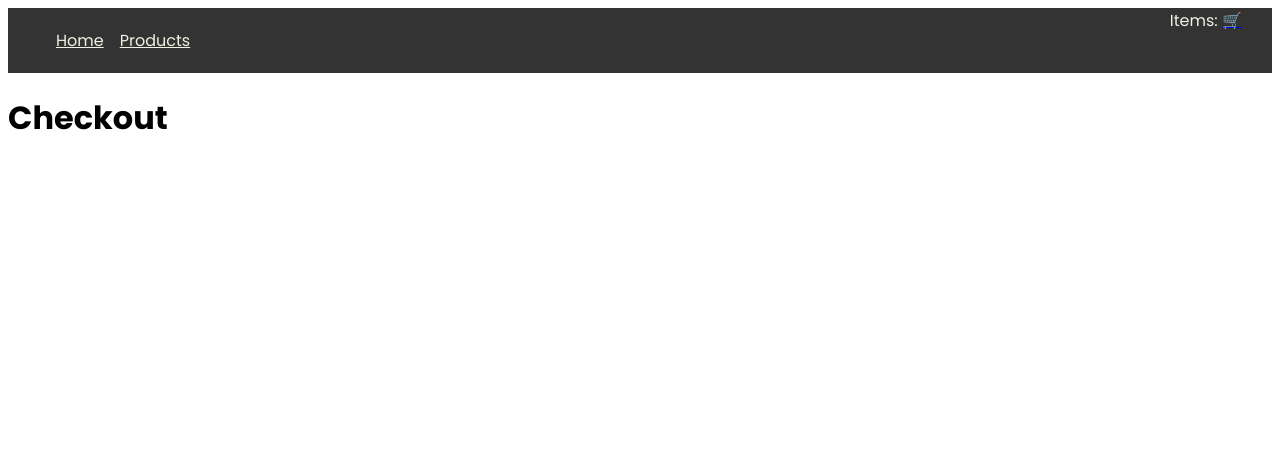
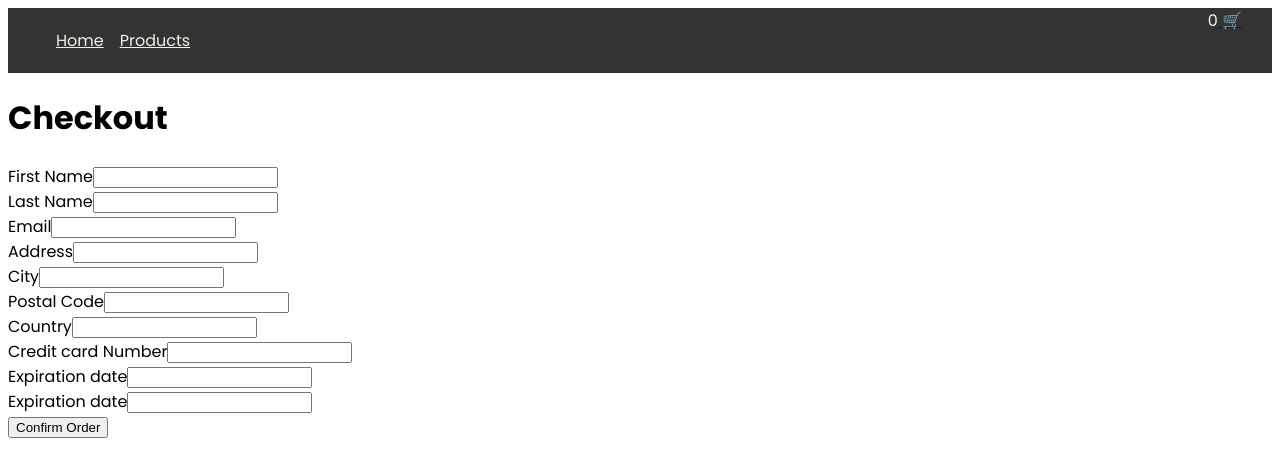
Before and after one commit to Franziska-F/next-ecommerce-store, a Next.js app: page /checkout in a window 1280 px wide. Shown: the top 476 px of the page. Built offline with nearby package versions, Linux system fonts and the light colour scheme.

Commit message:
Add checkout page, pup up not working

```diff
--- a/components/Header.js
+++ b/components/Header.js
@@ -29,7 +29,12 @@ const header = css`
   }
 `;
 
-export default function Header() {
+export default function Header(props) {
+  console.log(props.currentCart);
+  let totalItems = props.currentCart.reduce(function (prev, current) {
+    return prev + current.count;
+  }, 0);
+
   return (
     <header css={header}>
       <div className="links">
@@ -43,8 +48,10 @@ export default function Header() {
           </li>
         </ul>
       </div>
+
       <div className="cart">
-        <span>Items: </span>
+        <span>{totalItems}</span>
+
         <Link href="/cart"> 🛒 </Link>
       </div>
     </header>
--- a/components/Layout.js
+++ b/components/Layout.js
@@ -3,7 +3,7 @@ import Header from './Header';
 export default function Layout(props) {
   return (
     <div>
-      <Header />
+      <Header currentCart={props.currentCart} />
       {props.children} {/* all the content of the page */}
     </div>
   );
--- a/pages/_app.js
+++ b/pages/_app.js
@@ -1,3 +1,10 @@
+import {
+  useEffect,
+  useState,
+} from 'react';
+
+import Cookies from 'js-cookie';
+
 import {
   css,
   Global,
@@ -6,6 +13,14 @@ import {
 import Layout from '../components/Layout';
 
 function MyApp({ Component, pageProps }) {
+  const [currentCart, setCurrentCart] = useState([]);
+  useEffect(() => {
+    const cartItem = Cookies.get('products')
+      ? JSON.parse(Cookies.get('products'))
+      : [];
+    setCurrentCart(cartItem);
+  }, []);
+
   return (
     <>
       <Global
@@ -20,9 +35,10 @@ function MyApp({ Component, pageProps }) {
           }
         `}
       />
-
-      <Layout>
-        <Component {...pageProps} /> {/* Here is the output of the pages*/}
+      {/*} {*/}
+      <Layout currentCart={currentCart}>
+        <Component {...pageProps} />
+        {/* Here is the output of the pages*/}
       </Layout>
     </>
   );
--- a/pages/cart.js
+++ b/pages/cart.js
@@ -33,6 +33,12 @@ export default function Cart(props) {
   const sum = props.product.reduce(function (prev, current) {
     return prev + current.quantitiy * current.price;
   }, 0);
+
+  /* const totalItems = props.product.reduce(function (prev, current) {
+    return prev + current.quantitiy;
+  }, 0);
+
+  console.log(totalItems); */
 
   const [totalSum, setTotalSum] = useState(sum);
 
--- a/pages/checkout.js
+++ b/pages/checkout.js
@@ -1,6 +1,31 @@
+import { useState } from 'react';
+
 import Head from 'next/head';
+import Link from 'next/link';
+
+import { css } from '@emotion/react';
+
+const popup = css`
+  width: 400px;
+  background: lightcoral;
+  position: absolute;
+  top: 0;
+  left: 50%;
+  transform: translate(-50%, -50%) scale(0.1);
+  text-align: center;
+  visibility: hidden;
+  transition: transform 0.4s, top 0.4s;
+
+  .open-popup {
+    visibility: visible;
+    top: 50%;
+    transform: translate(-50%, -50%) scale(1);
+  }
+`;
 
 export default function Checkout() {
+  const [submit, setSubmit] = useState(false);
+
   return (
     <div>
       <Head>
@@ -8,6 +33,80 @@ export default function Checkout() {
         <meta name="description" content="A shop for the best butterflies" />
       </Head>
       <h1>Checkout</h1>
+      <form>
+        <div className="address-wrapper">
+          <div>
+            <label htmlFor="first_name">First Name</label>
+            <input
+              id="first_name"
+              data-test-id="checkout-first-name"
+              required
+            />
+          </div>
+          <div>
+            <label htmlFor="last_name">Last Name</label>
+            <input id="last_name" data-test-id="checkout-last-name" required />
+          </div>
+          <div>
+            <label htmlFor="email">Email</label>
+            <input id="email" data-test-id="checkout-email" required />
+          </div>
+          <div>
+            <label htmlFor="address">Address</label>
+            <input id="address" data-test-id="checkout-address" required />
+          </div>
+          <div>
+            <label htmlFor="city">City</label>
+            <input id="city" data-test-id="checkout-city" required />
+          </div>
+          <div>
+            <label htmlFor="postal_code">Postal Code</label>
+            <input
+              id="postal_code"
+              data-test-id="checkout-postal-code"
+              required
+            />
+          </div>
+          <div>
+            <label htmlFor="country">Country</label>
+            <input id="country" data-test-id="checkout-country" required />
+          </div>
+        </div>
+        <div className="credit-card">
+          <div>
+            <label htmlFor="credit-card">Credit card Number</label>
+            <input
+              id="credit-card"
+              data-test-id="checkout-credit-card"
+              required
+            />
+          </div>
+          <div>
+            <label htmlFor="date">Expiration date</label>
+            <input id="date" data-test-id="checkout-expiration-date" required />
+          </div>
+          <div>
+            <label htmlFor="security_code">Expiration date</label>
+            <input
+              id="security_code"
+              data-test-id="checkout-security-code"
+              required
+            />
+          </div>
+        </div>{' '}
+        <div>
+          <button
+            data-test-id="checkout-confirm-order"
+            onClick={() => setSubmit(true)}
+          >
+            Confirm Order
+          </button>
+          <div css={popup} className="open-popup">
+            <h2>Thank you for your order</h2>
+            <Link href="/index">Back to homepage</Link>
+          </div>
+        </div>
+      </form>
     </div>
   );
 }
```
Also changed, not shown: pages/butterflies/[id].js (+20 -0 lines), pages/404.tsx (renamed from pages/404.js), pages/thankyou.js (added).
